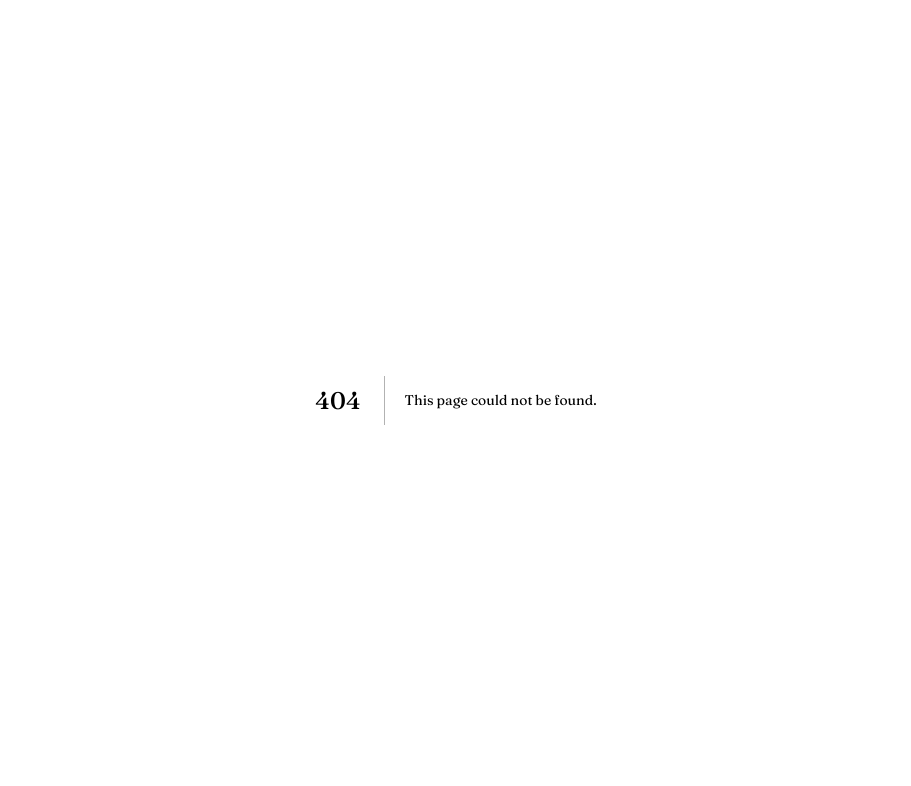
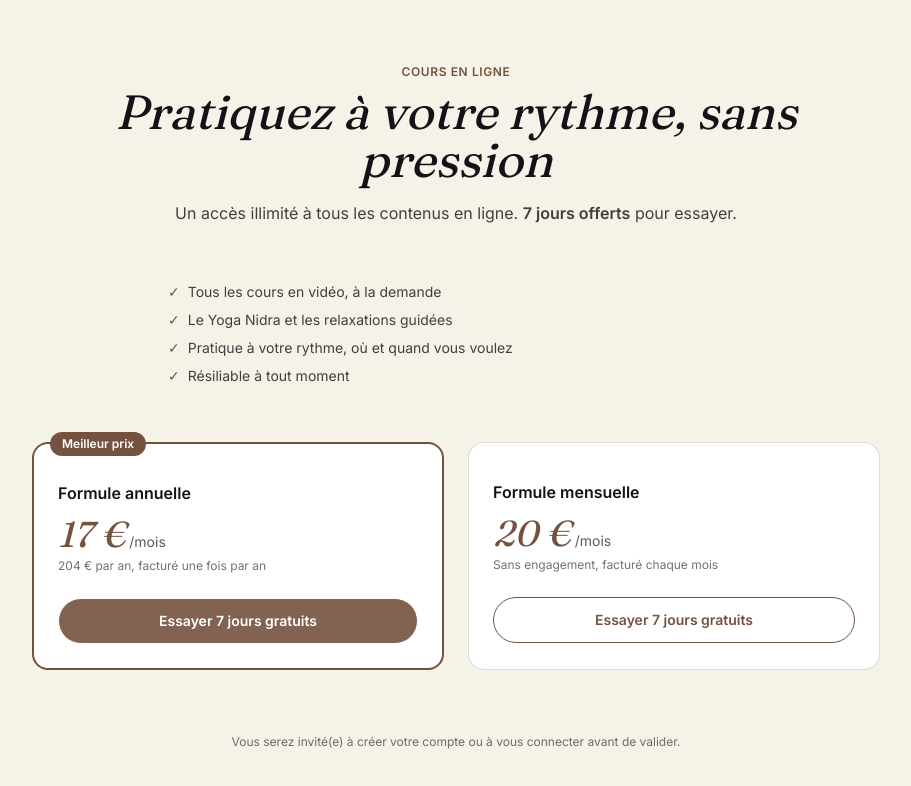
Before and after one commit to maxwelito-lgtm/YogaKunda, a Next.js app: page /abonnements in a window 1280 px wide. Before the commit this address had no page. Shown: the top 786 px of the page, without its empty margins (184-1095 px from the left). Built offline with nearby package versions, Linux system fonts and the light colour scheme.

Commit message:
Page des abonnements en ligne et sous-titre du bouton Nidra

```diff
--- /dev/null
+++ b/app/abonnements/page.tsx
@@ -0,0 +1,103 @@
+import Link from "next/link";
+import { ABONNEMENT } from "@/data/offres";
+
+export const metadata = {
+  title: "Abonnements en ligne | Shantalam",
+  description:
+    "Cours de yoga en vidéo, relaxations et Yoga Nidra : abonnez-vous à votre rythme, sans pression. 7 jours offerts.",
+};
+
+// Après le choix, on passe par la connexion puis l'espace personnel.
+function lienChoix(formule: "annuelle" | "mensuelle") {
+  const suite = `/mon-espace?formule=${formule}`;
+  return `/connexion?next=${encodeURIComponent(suite)}`;
+}
+
+const inclus = [
+  "Tous les cours en vidéo, à la demande",
+  "Le Yoga Nidra et les relaxations guidées",
+  "Pratique à votre rythme, où et quand vous voulez",
+  "Résiliable à tout moment",
+];
+
+export default function PageAbonnements() {
+  return (
+    <main className="bg-[#F5F3E7]">
+      <section className="mx-auto max-w-3xl px-4 pb-6 pt-16 text-center sm:px-6">
+        <p className="text-xs font-semibold uppercase tracking-wider text-[#75523F]">
+          Cours en ligne
+        </p>
+        <h1 className="mt-2 font-display text-4xl italic text-encre sm:text-5xl">
+          Pratiquez à votre rythme, sans pression
+        </h1>
+        <p className="mt-4 text-encre/80">
+          Un accès illimité à tous les contenus en ligne.{" "}
+          <strong>{ABONNEMENT.essaiJours} jours offerts</strong> pour essayer.
+        </p>
+      </section>
+
+      <section className="mx-auto max-w-3xl px-4 py-8 sm:px-6">
+        <ul className="mx-auto grid max-w-xl gap-2 text-sm text-encre/80">
+          {inclus.map((i) => (
+            <li key={i} className="flex gap-2">
+              <span className="text-[#75523F]" aria-hidden="true">
+                ✓
+              </span>
+              {i}
+            </li>
+          ))}
+        </ul>
+      </section>
+
+      <section className="mx-auto grid max-w-4xl gap-6 px-4 pb-16 pt-6 sm:grid-cols-2 sm:px-6">
+        {/* Annuelle */}
+        <div className="relative rounded-2xl border-2 border-[#75523F] bg-white p-6">
+          <span className="absolute -top-3 left-4 rounded-pill bg-[#75523F] px-3 py-1 text-xs font-semibold text-white">
+            Meilleur prix
+          </span>
+          <p className="mt-3 font-semibold text-encre">Formule annuelle</p>
+          <p className="mt-2">
+            <span className="font-display text-4xl italic text-[#75523F]">
+              17 €
+            </span>
+            <span className="text-sm text-encre/70"> /mois</span>
+          </p>
+          <p className="mt-1 text-xs text-encre/60">
+            {ABONNEMENT.annuel} € par an, facturé une fois par an
+          </p>
+          <Link
+            href={lienChoix("annuelle")}
+            className="btn-bounce mt-6 flex min-h-[44px] w-full items-center justify-center rounded-pill border-[1.5px] border-white bg-[#75523F]/90 px-6 py-3 text-sm font-semibold text-white hover:bg-[#75523F]"
+          >
+            Essayer 7 jours gratuits
+          </Link>
+        </div>
+
+        {/* Mensuelle */}
+        <div className="rounded-2xl border border-encre/15 bg-white p-6">
+          <p className="mt-3 font-semibold text-encre">Formule mensuelle</p>
+          <p className="mt-2">
+            <span className="font-display text-4xl italic text-[#75523F]">
+              {ABONNEMENT.mensuel} €
+            </span>
+            <span className="text-sm text-encre/70"> /mois</span>
+          </p>
+          <p className="mt-1 text-xs text-encre/60">
+            Sans engagement, facturé chaque mois
+          </p>
+          <Link
+            href={lienChoix("mensuelle")}
+            className="btn-bounce mt-6 flex min-h-[44px] w-full items-center justify-center rounded-pill border-[1.5px] border-[#75523F] px-6 py-3 text-sm font-semibold text-[#75523F] hover:bg-[#75523F]/10"
+          >
+            Essayer 7 jours gratuits
+          </Link>
+        </div>
+      </section>
+
+      <p className="pb-12 text-center text-xs text-encre/60">
+        Vous serez invité(e) à créer votre compte ou à vous connecter avant de
+        valider.
+      </p>
+    </main>
+  );
+}
--- a/components/ActivityPage.tsx
+++ b/components/ActivityPage.tsx
@@ -63,7 +63,7 @@ export default function ActivityPage({ data }: { data: ActivityPageData }) {
         </div>
       </section>
 
-      {/* Présentation */}
+        {/* Présentation */}
       <section className="mx-auto max-w-3xl px-4 py-16 text-center sm:px-6">
         <h2 className="font-display text-3xl italic text-encre sm:text-4xl">
           {data.intro.titre}
@@ -79,8 +79,12 @@ export default function ActivityPage({ data }: { data: ActivityPageData }) {
         >
           {data.intro.cta.label}
         </CtaLink>
+        {data.intro.sousCta && (
+          <p className="mt-3 text-sm italic text-encre/60">
+            {data.intro.sousCta}
+          </p>
+        )}
       </section>
-
       {/* Texte à gauche, photo à droite */}
       <section className="mx-auto grid max-w-6xl items-center gap-8 px-4 py-12 sm:px-6 md:grid-cols-2 md:gap-12">
         <div>
--- a/data/activity-pages.ts
+++ b/data/activity-pages.ts
@@ -14,7 +14,7 @@ export type ActivityPageData = {
   heroAlt: string;
   ctaPrincipal: Cta;
   ctaSecondaire: Cta;
-  intro: { titre: string; paragraphes: string[]; cta: Cta };
+  intro: { titre: string; paragraphes: string[]; cta: Cta; sousCta?: string };
   pratique: { titre: string; texte: string; image: string; imageAlt: string };
   deroule: {
     titre: string;
@@ -160,7 +160,8 @@ const tantra: ActivityPageData = {
       "Le Tantra Yoga est une approche globale : on ne cherche pas à dompter le corps ou le mental, mais à les écouter et à les mettre en harmonie. Postures, respiration, sons et méditation sont réunis dans une même pratique, pour vivre pleinement chaque sensation.",
       "C'est un yoga accessible, qui s'adresse aussi bien à celles et ceux qui découvrent qu'aux pratiquants réguliers. L'atelier se déroule à votre rythme, dans un cadre bienveillant, sans performance ni jugement.",
     ],
-    cta: { label: "Voir les infos pratiques", href: "#infos" },
+    cta: { label: "Découvrir les abonnements", href: "#tarifs" },
+    sousCta: "À votre rythme, sans pression",
   },
   pratique: {
     titre: "Accueillir ce qui est, et le transformer en douceur",
```
